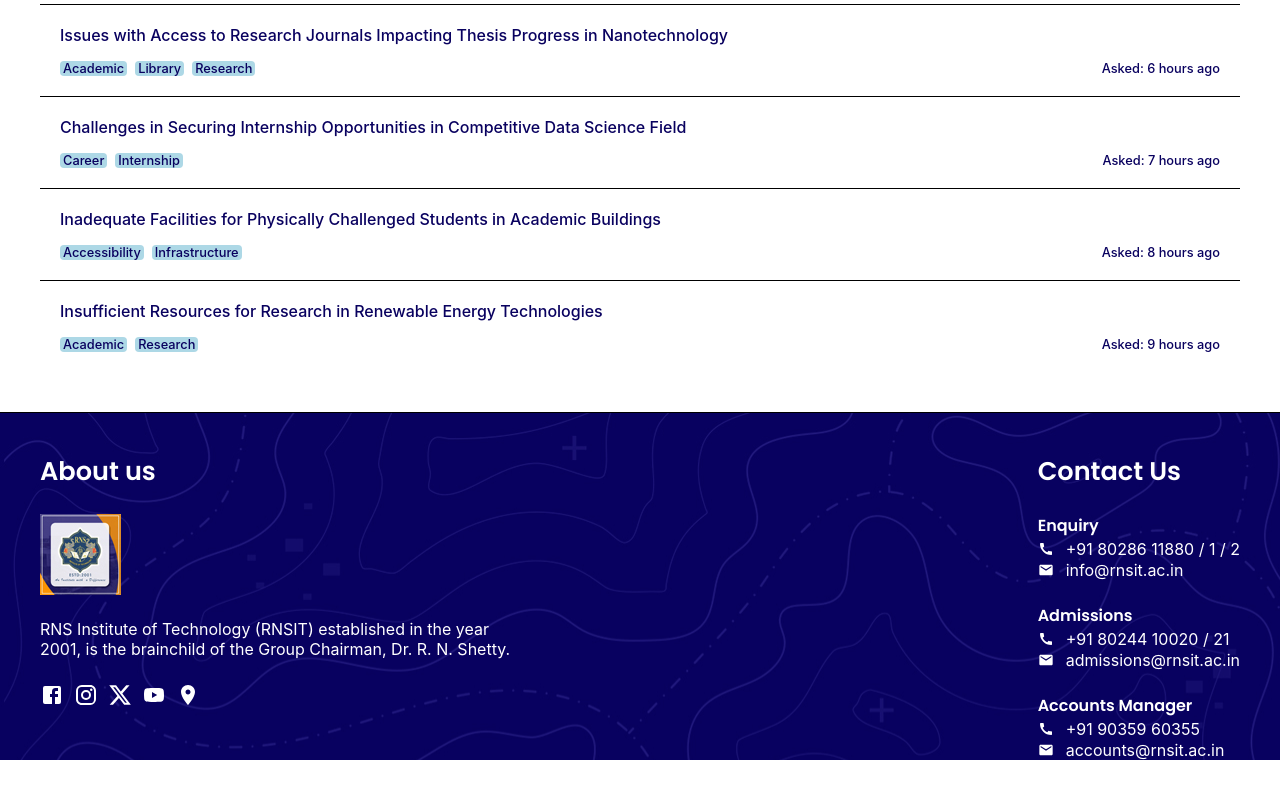
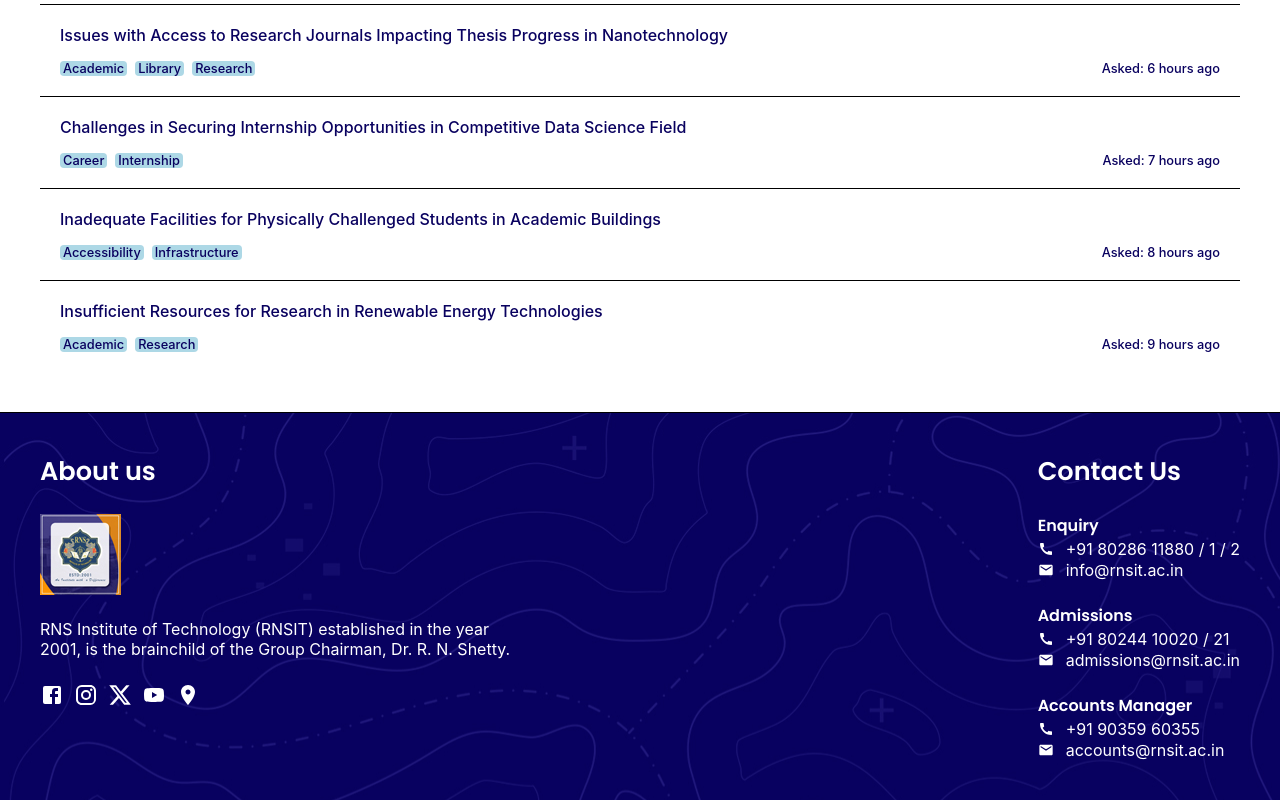
Before and after one commit to 100percentBAKA/student-grievance, a React (Create React App) app in the folder frontend/: page / in a window 1280 px wide. Shown: the part 698-1498 px from the top of the page. Before the commit the page ends 1458 px from the top, so only its background shows below. Built offline with nearby package versions, Linux system fonts and the light colour scheme.

Commit message:
minor changes to Footer.jsx

```diff
--- a/frontend/src/components/Footer.jsx
+++ b/frontend/src/components/Footer.jsx
@@ -23,6 +23,7 @@
 //? styled components
 const StyledMainCtn = styled(Box)(({ theme }) => ({
   paddingTop: theme.spacing(5),
+  paddingBottom: theme.spacing(5),
   color: "white",
   fontSize: FONTSIZE_MEDIUM,
 
@@ -43,9 +44,7 @@
   rowGap: theme.spacing(3),
 
   [theme.breakpoints.down("md")]: {
-    // alignItems: "center",
     width: "100%",
-    // textAlign: "center",
   },
 }));
 
```
